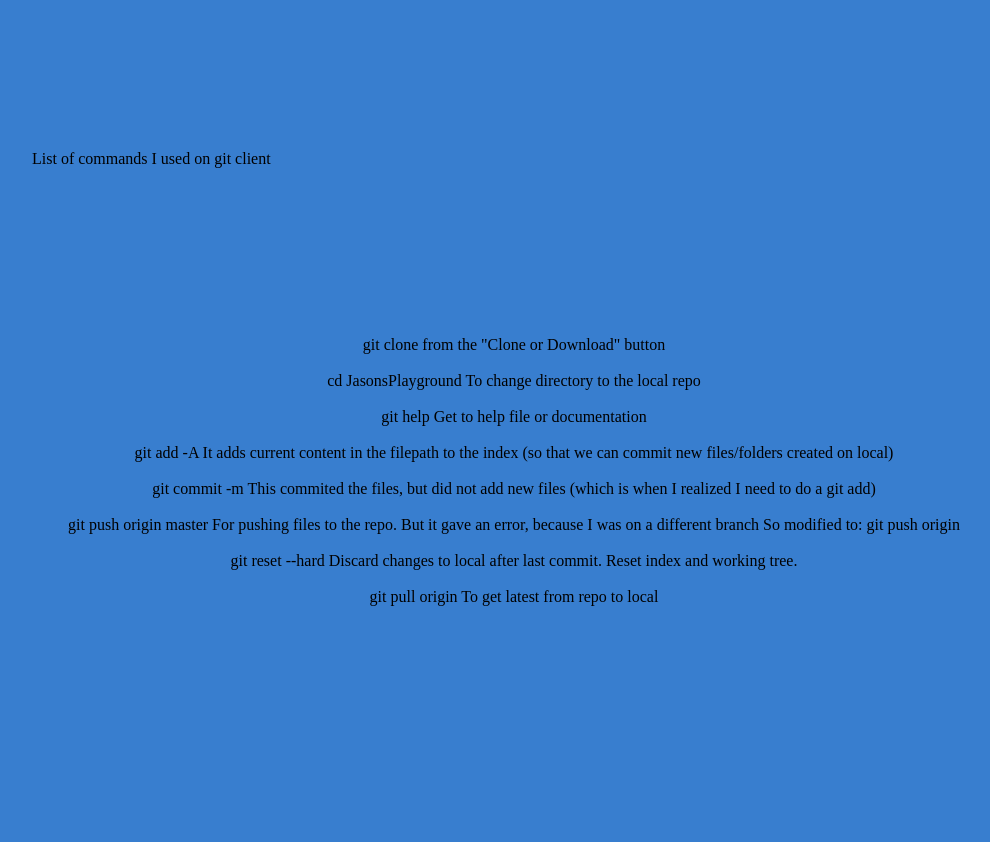
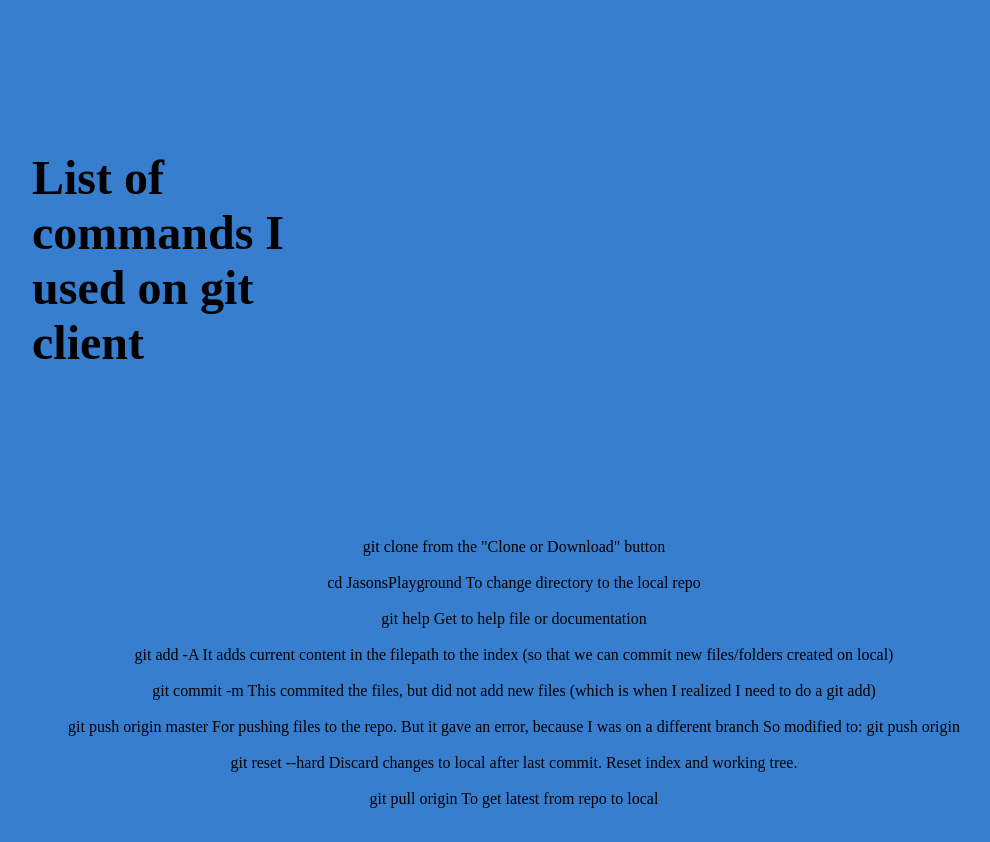
Before and after one commit to whereissql/JasonsPlayground, a plain HTML site: page git-commands.html in a window 1280 px wide. Shown: the whole page, without its empty margins (126-1116 px from the left). Before the commit the page ends 800 px from the top, so only its background shows below. Drawn offline with Linux system fonts and the light colour scheme.

Commit message:
Update git-commands.html

```diff
--- a/git-commands.html
+++ b/git-commands.html
@@ -9,6 +9,8 @@
       text-align: center;
     }
     .center {
+      font-size: 3em;
+      font-weight: bold;
       text-align: left;
       width: 300px;
       border-size: 5px;
```
